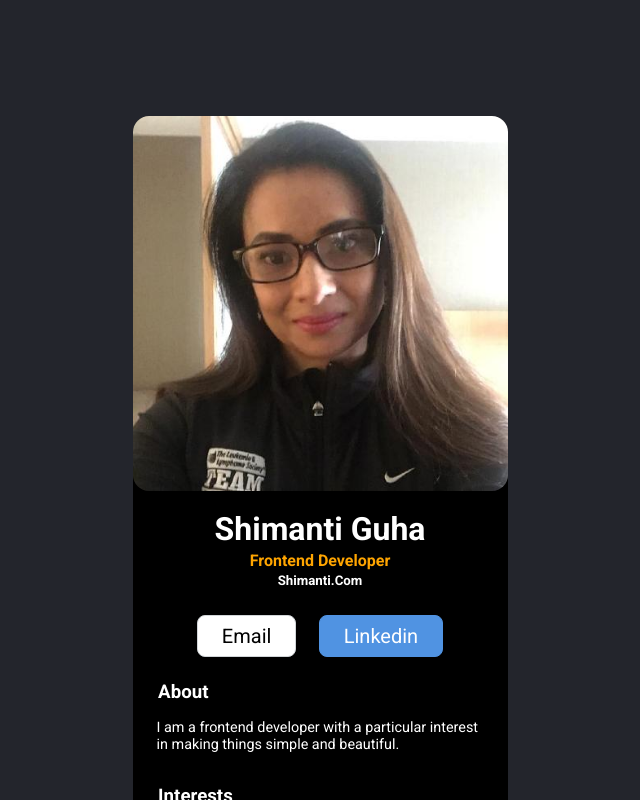
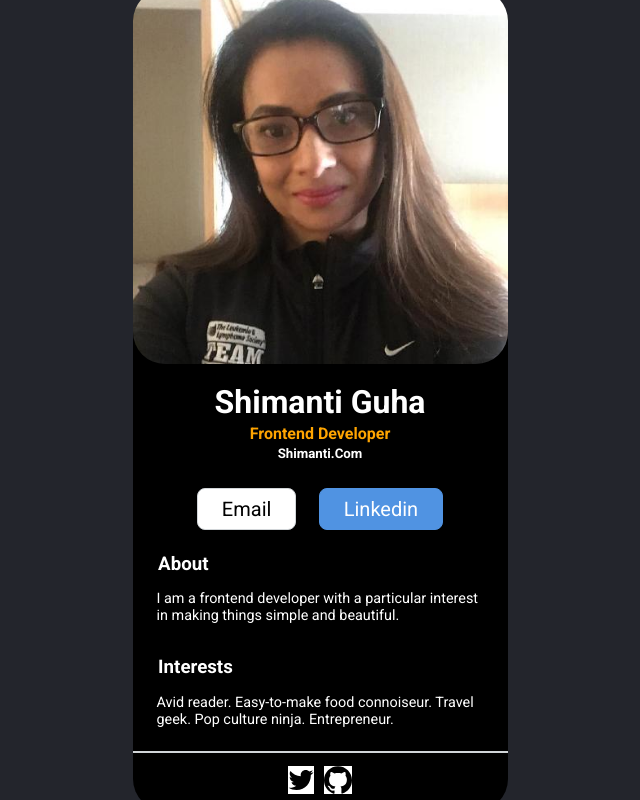
Before and after one commit to Shimanti/digicard, a React (Create React App) app: page / in a window 1280 px wide. Shown: the top 800 px of the page, without its empty margins (320-960 px from the left). Built offline with nearby package versions, Linux system fonts and the light colour scheme.

Commit message:
changed margin again

```diff
--- a/src/index.css
+++ b/src/index.css
@@ -12,23 +12,22 @@ body {
 
 main {
   height: 100vh;
-  margin: 10% auto;
+  margin: 0 auto;
   display: flex;
   justify-content: center;
   align-items: center;
-  border-radius: 1rem;
 }
 
 .container {
   width: 375px;
   background-color: black;
   color: white;
-  border-radius: 1rem;
+  border-radius: 2rem;
 }
 
 img {
   width: 100%;
-  border-radius: 1rem;
+  border-radius: 2rem;
 }
 
 .center {
@@ -65,7 +64,7 @@ ul {
   flex-direction: row;
   justify-content: center;
   align-items: center;
-  padding-bottom: .9rem;
+  /* padding-bottom: .9rem; */
 }
 
 button {
```
